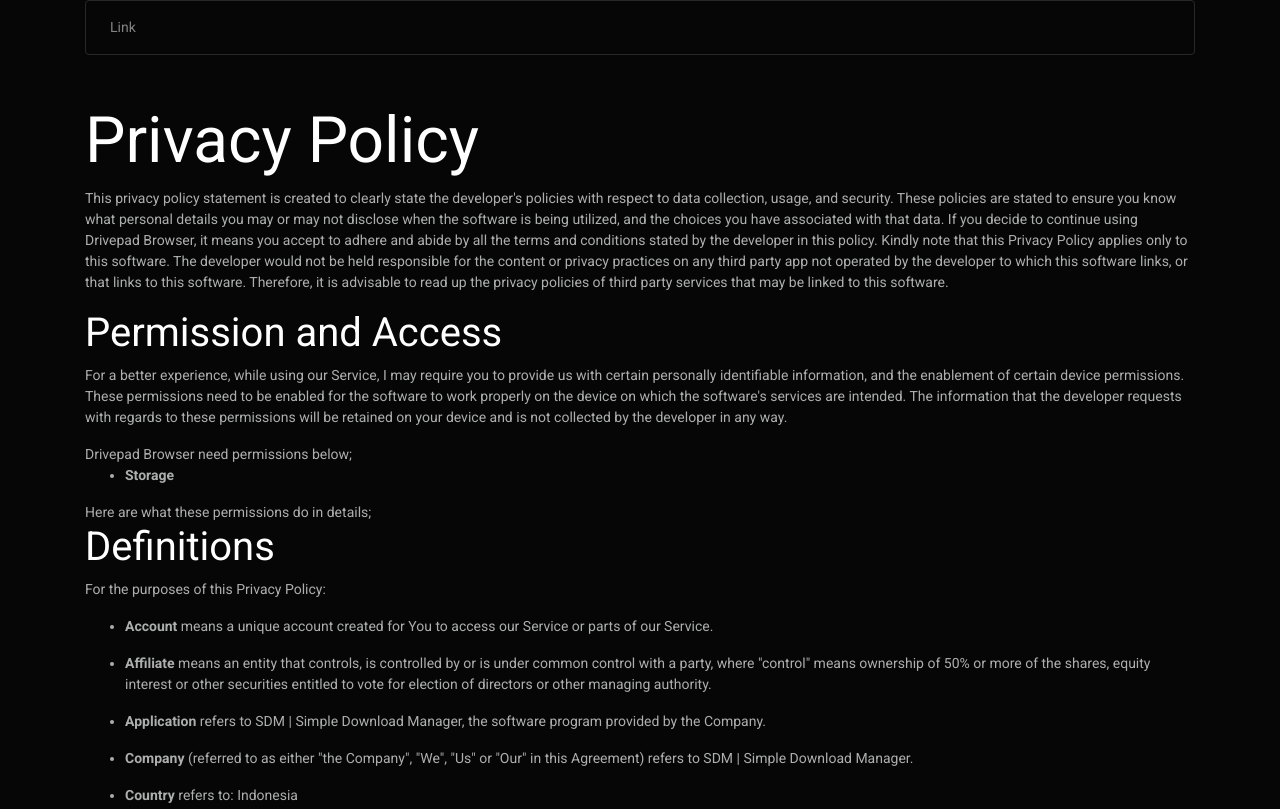
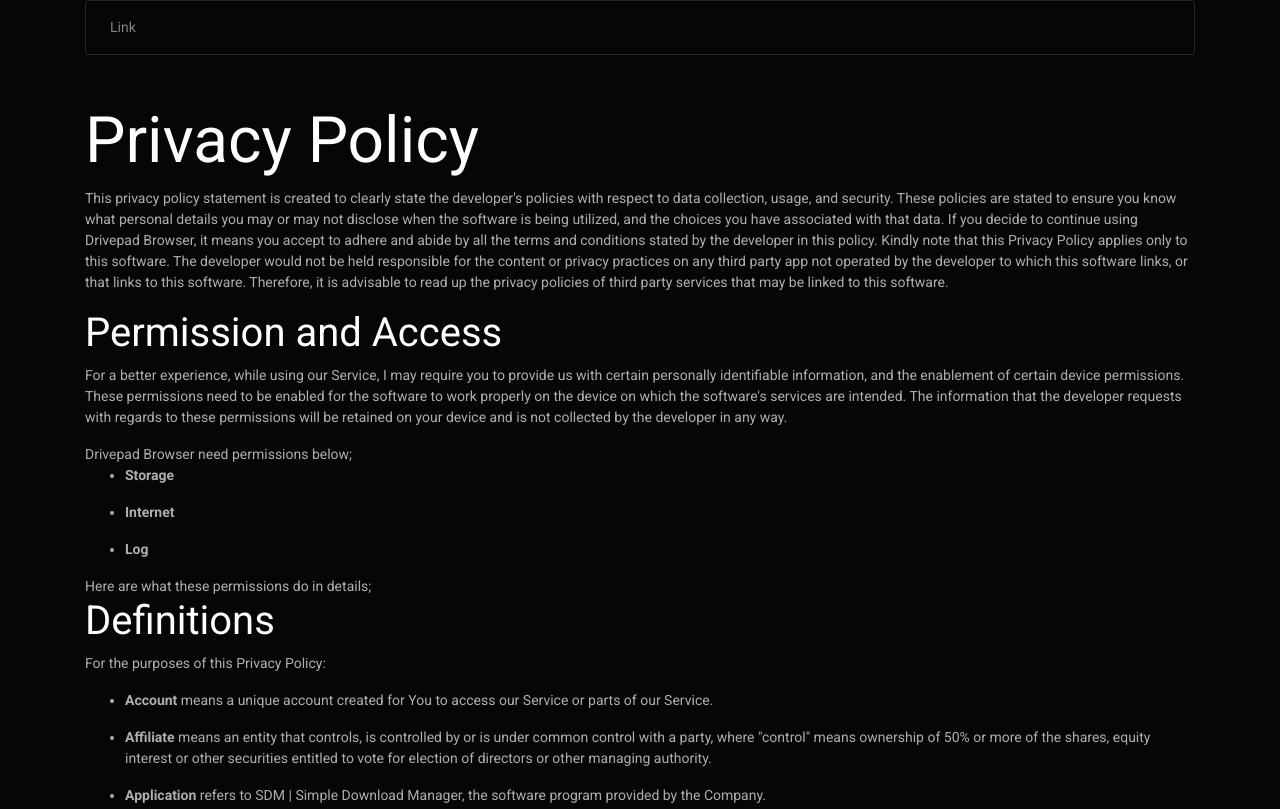
Before and after one commit to rzrgames/sdm-privacy-policy, a website built with webpack: page dists/index.html in a window 1280 px wide. Shown: the top 809 px of the page. Built offline with nearby package versions, Linux system fonts and the light colour scheme.

Commit message:
Update index.html

```diff
--- a/dists/index.html
+++ b/dists/index.html
@@ -44,13 +44,20 @@
 
 <h3>Permission and Access</h3>
 <p>For a better experience, while using our Service, I may require you to provide us with certain personally identifiable information, and the enablement of certain device permissions. These permissions need to be enabled for the software to work properly on the device on which the software's services are intended. The information that the developer requests with regards to these permissions will be retained on your device and is not collected by the developer in any way.</p>
-
-    Drivepad Browser need permissions below;
+       Drivepad Browser need permissions below;
 <br/>
        <ul>
      <li>
 <p><strong>Storage</strong></p>
-</li>  </ul>
+</li>
+           <li>
+<p><strong>Internet</strong></p>
+</li>
+     <li>
+<p><strong>Log</strong></p>
+</li>
+
+       </ul>
 
 Here are what these permissions do in details;
 
```
